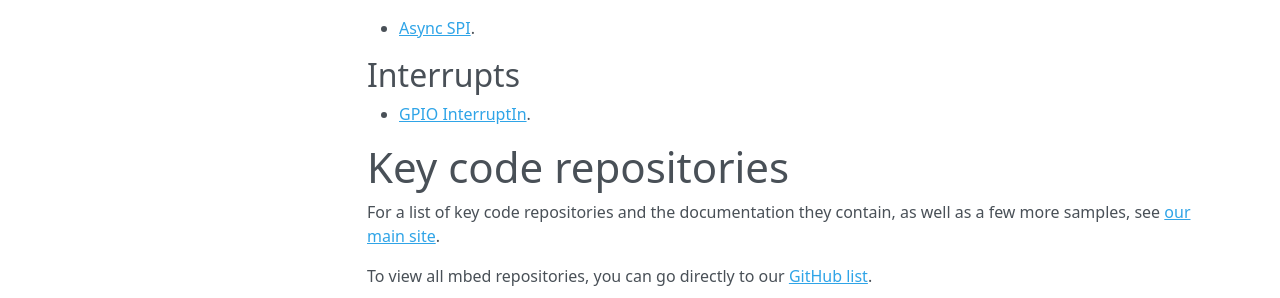
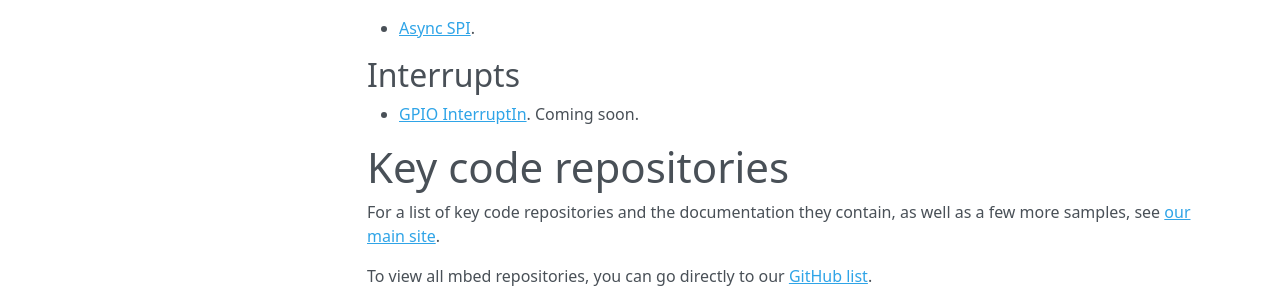
Before and after one commit to ARMmbed/GettingStartedmbedOS, an MkDocs documentation site: the page built from Docs/GetTheCode.md, in a window 1280 px wide and 1113 px high. Shown: the part 722-1020 px from the top of the window. Built offline with MkDocs 1.6.1, drawn with Linux system fonts in a browser that asks for light colours; nearby versions of some CDN libraries; old or Windows-style settings are respelled for this version of MkDocs.

Commit message:
Coming soon

```diff
--- a/Docs/GetTheCode.md
+++ b/Docs/GetTheCode.md
@@ -28,7 +28,7 @@ Blinky is the simplest application we have, and is available in the [quick start
 
 ## Interrupts
 
-* [GPIO InterruptIn](https://github.com/ARMmbed/example-mbedos-interruptin).
+* [GPIO InterruptIn](https://github.com/ARMmbed/example-mbedos-interruptin). Coming soon.
 
 # Key code repositories
 
```
